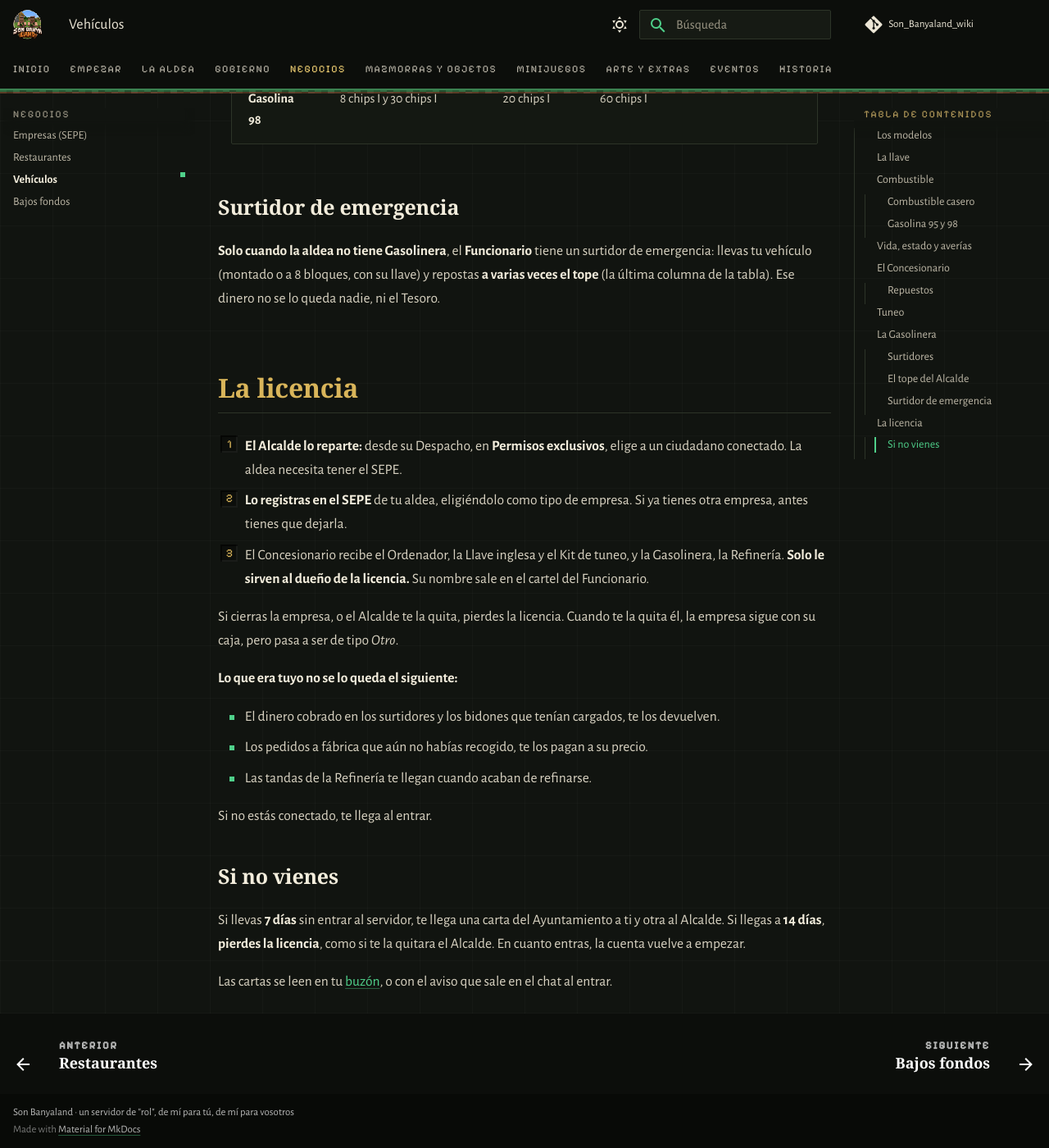
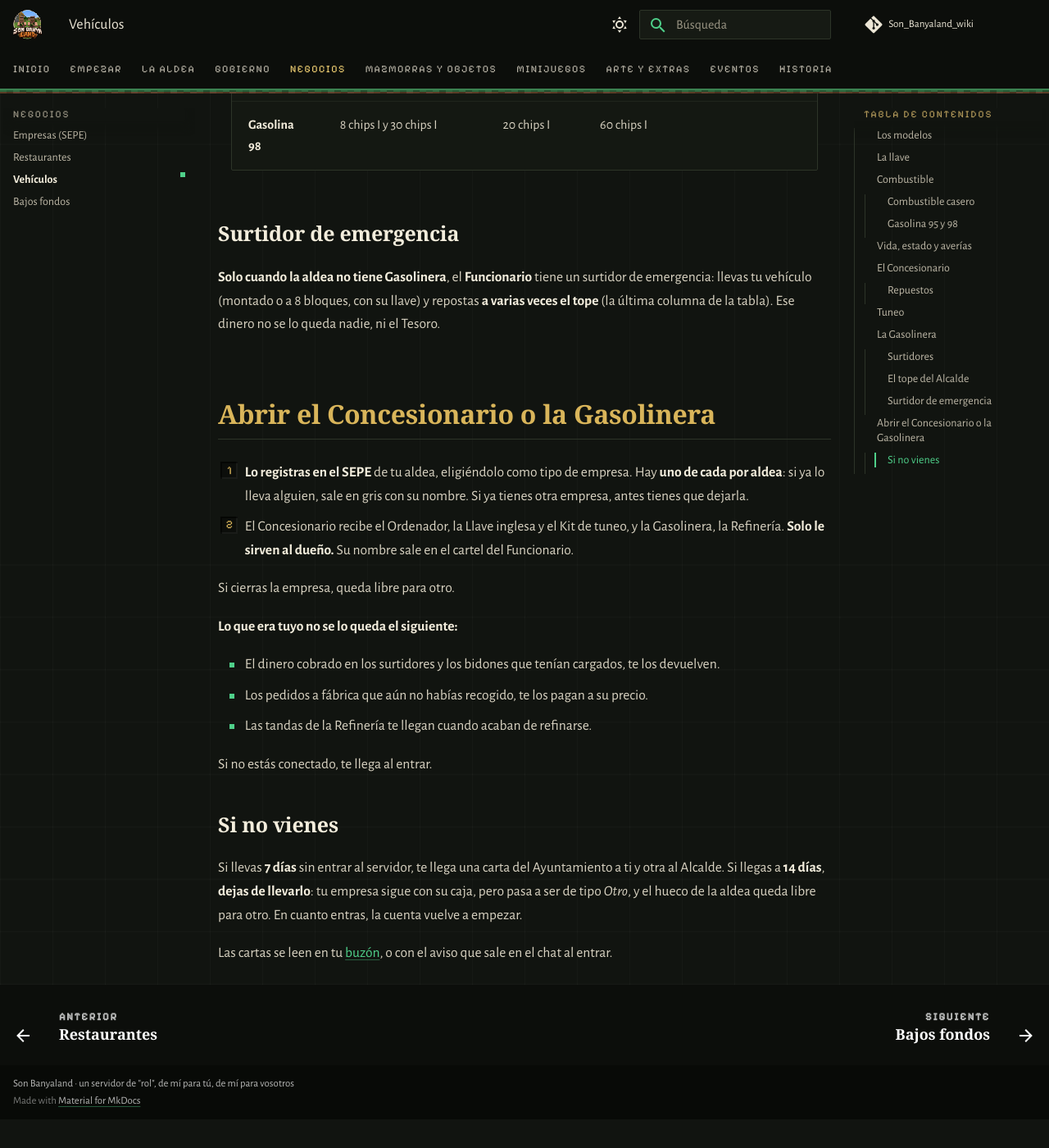
Before and after one commit to PigPilgrim/Son_Banyaland_wiki, an MkDocs documentation site: the page built from docs/vehiculos.md, in a window 1280 px wide and 1400 px high, scrolled down 6877 px. Shown: the whole window at 82% size. Built offline with MkDocs 1.6.1 and Material for MkDocs 9.7.7, drawn with Linux system fonts in a browser that asks for light colours; some web fonts are replaced; comment, search, counter and statistics services are not loaded; after the commit the page ends 8242 px from its top, so only the background shows below that; some of the changed text lies outside the part shown.

Commit message:
Vehículos: el Concesionario y la Gasolinera ya no los reparte el Alcalde (uno por aldea, para el primero que lo registre en el SEPE); el Alcalde solo pone el precio de la gasolina
Co-Authored-By: Claude Opus 5.5 <noreply@anthropic.com>

```diff
--- a/docs/_generado/inactividad.md
+++ b/docs/_generado/inactividad.md
@@ -1 +1 @@
-Si llevas **7 días** sin entrar al servidor, te llega una carta del Ayuntamiento a ti y otra al Alcalde. Si llegas a **14 días**, **pierdes la licencia**, como si te la quitara el Alcalde. En cuanto entras, la cuenta vuelve a empezar.
+Si llevas **7 días** sin entrar al servidor, te llega una carta del Ayuntamiento a ti y otra al Alcalde. Si llegas a **14 días**, **dejas de llevarlo**: tu empresa sigue con su caja, pero pasa a ser de tipo *Otro*, y el hueco de la aldea queda libre para otro. En cuanto entras, la cuenta vuelve a empezar.
--- a/docs/empresas.md
+++ b/docs/empresas.md
@@ -15,9 +15,9 @@ El **SEPE** también es un proyecto de la Oficina. Cuando se termina, el **Funci
 
 Cada jugador puede tener **una empresa**.
 
-El **Concesionario** y la **Gasolinera** son dos tipos de empresa especiales: hay **uno de cada por aldea** y solo los puede
-registrar quien tenga ese **permiso exclusivo del Alcalde**. Al registrarla recibes su licencia y sus herramientas, y al cerrarla la pierdes
-y queda libre para otro. Ver [Vehículos](vehiculos.md).
+El **Concesionario** y la **Gasolinera** son dos tipos de empresa especiales: hay **uno de cada por aldea**, y el primero
+que lo registra se lo queda. Al registrarlo recibes sus herramientas, y al cerrarlo queda libre para otro. Ver
+[Vehículos](vehiculos.md).
 
 Los **Restaurantes** necesitan una aldea de nivel 2 o más, y cada aldea puede tener unos pocos según su nivel. Cocinan,
 tienen dependientes y reciben comensales: ver [Restaurantes](restaurantes.md).
--- a/docs/politica.md
+++ b/docs/politica.md
@@ -55,8 +55,7 @@ El Alcalde recibe el **Libro del Alcalde** (se le quita si pierde el cargo). Con
 - **Proponer leyes** y **proyectos** (ver abajo y [Proyectos](proyectos.md)).
 - Ver el **Libro de Leyes**.
 - **Colocar a los aldeanos** donde quiera dentro de la aldea.
-- Con **SEPE**: repartir los **permisos exclusivos**, el [Concesionario y la Gasolinera](vehiculos.md#la-licencia) de la aldea,
-  y poner el [tope del precio de la gasolina](vehiculos.md#el-tope-del-alcalde).
+- Con **SEPE**: poner el [tope del precio de la gasolina](vehiculos.md#el-tope-del-alcalde).
 - Con **Hacienda**: poner los **impuestos**.
 - Con **Cuartel**: declarar **guerras** (página propia más adelante).
 
--- a/docs/vehiculos.md
+++ b/docs/vehiculos.md
@@ -1,8 +1,8 @@
 # Vehículos
 
 Caballos, burros y happy ghasts de marca, con su **llave**, su **maletero** y su **depósito**. Cada aldea tiene **un
-Concesionario** y **una Gasolinera**, que reparte **el Alcalde**, y cada uno es
-[una empresa del SEPE](empresas.md).
+Concesionario** y **una Gasolinera**, y cada uno es [una empresa del SEPE](empresas.md): el primero que la registra
+se la queda.
 
 !!! warning "⚠️ PENDIENTE"
     **Recién llegado al servidor, falta probarlo jugando.** Los precios, las velocidades y los consumos pueden
@@ -137,8 +137,8 @@ En la Refinería se **encargan los surtidores**, y cada uno cuesta más que el a
 
 ### El tope del Alcalde
 
-El Alcalde pone **lo más que puede costar un bidón** en los surtidores de su aldea, desde su Despacho → **Permisos
-exclusivos** → **Tope de precios**. Lo elige dentro de un margen igual para todas las aldeas:
+El Alcalde pone **lo más que puede costar un bidón** en los surtidores de su aldea, desde su Despacho → **Precio de
+la gasolina**. Lo elige dentro de un margen igual para todas las aldeas:
 
 --8<-- "_generado/topes.md"
 
@@ -147,17 +147,15 @@ exclusivos** → **Tope de precios**. Lo elige dentro de un margen igual para to
 **Solo cuando la aldea no tiene Gasolinera**, el **Funcionario** tiene un surtidor de emergencia: llevas tu vehículo
 (montado o a 8 bloques, con su llave) y repostas **a varias veces el tope** (la última columna de la tabla). Ese dinero no se lo queda nadie, ni el Tesoro.
 
-## La licencia
+## Abrir el Concesionario o la Gasolinera
 
-1. **El Alcalde lo reparte:** desde su Despacho, en **Permisos exclusivos**, elige a un ciudadano conectado. La aldea necesita tener el SEPE.
-2. **Lo registras en el SEPE** de tu aldea, eligiéndolo como tipo de empresa. Si ya tienes otra empresa, antes tienes que
-   dejarla.
-3. El Concesionario recibe el Ordenador, la Llave inglesa y el Kit de tuneo, y la Gasolinera, la Refinería. **Solo le
-   sirven al dueño de la licencia.**
+1. **Lo registras en el SEPE** de tu aldea, eligiéndolo como tipo de empresa. Hay **uno de cada por aldea**: si ya lo
+   lleva alguien, sale en gris con su nombre. Si ya tienes otra empresa, antes tienes que dejarla.
+2. El Concesionario recibe el Ordenador, la Llave inglesa y el Kit de tuneo, y la Gasolinera, la Refinería. **Solo le
+   sirven al dueño.**
    Su nombre sale en el cartel del Funcionario.
 
-Si cierras la empresa, o el Alcalde te la quita, pierdes la licencia. Cuando te la quita él, la empresa sigue con su caja,
-pero pasa a ser de tipo *Otro*.
+Si cierras la empresa, queda libre para otro.
 
 **Lo que era tuyo no se lo queda el siguiente:**
 
--- a/generar.py
+++ b/generar.py
@@ -828,7 +828,7 @@ def vehiculos_tablas():
              f"{en_chips(E['repuesto_precio'] * E['repuestos_por_compra'])}. No se pueden fabricar.\n")
     I = vehiculos.INACTIVIDAD
     escribir("inactividad.md", f"Si llevas **{I['aviso']} días** sin entrar al servidor, te llega una carta del Ayuntamiento a ti y otra al Alcalde. "
-             f"Si llegas a **{I['pierde']} días**, **pierdes la licencia**, como si te la quitara el Alcalde. En cuanto entras, la cuenta vuelve a empezar.\n")
+             f"Si llegas a **{I['pierde']} días**, **dejas de llevarlo**: tu empresa sigue con su caja, pero pasa a ser de tipo *Otro*, y el hueco de la aldea queda libre para otro. En cuanto entras, la cuenta vuelve a empezar.\n")
 
 
 def clanes():
```
Also changed, not shown: docs/_generado/guia_aldea.md (+1 -1 lines).
